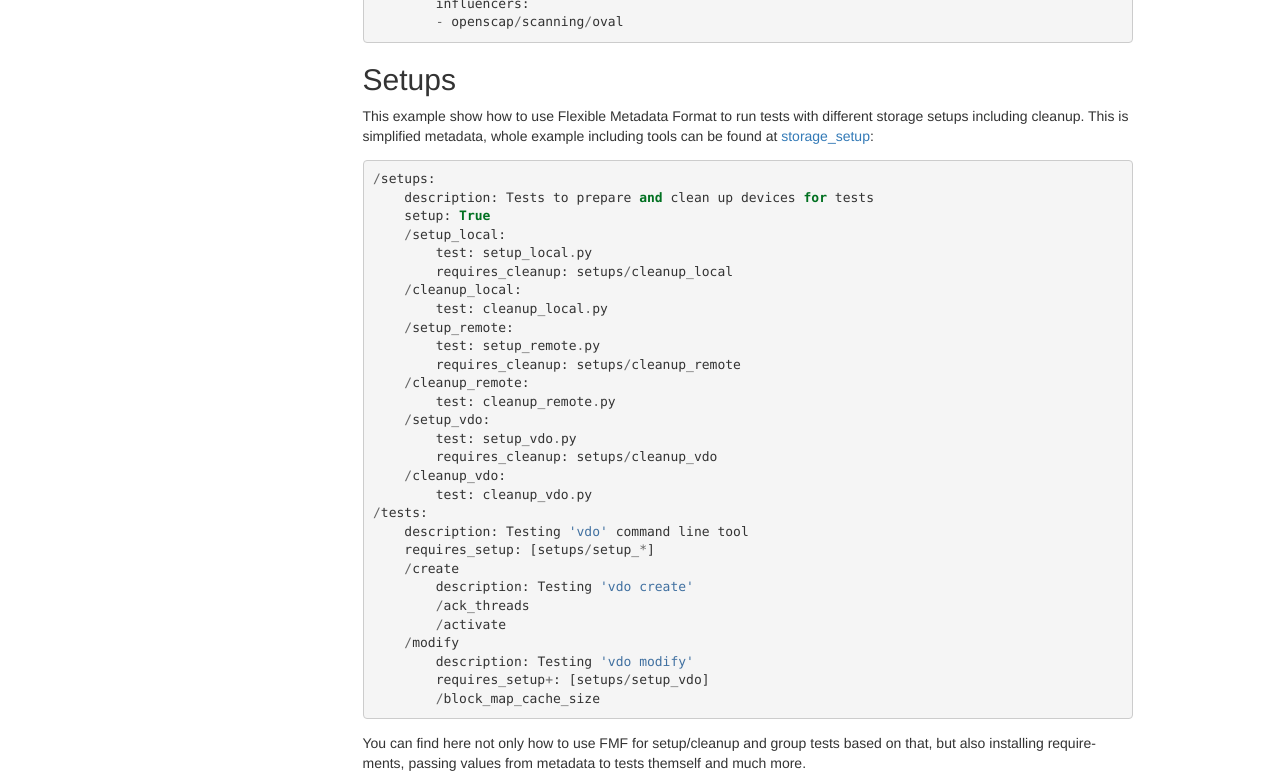
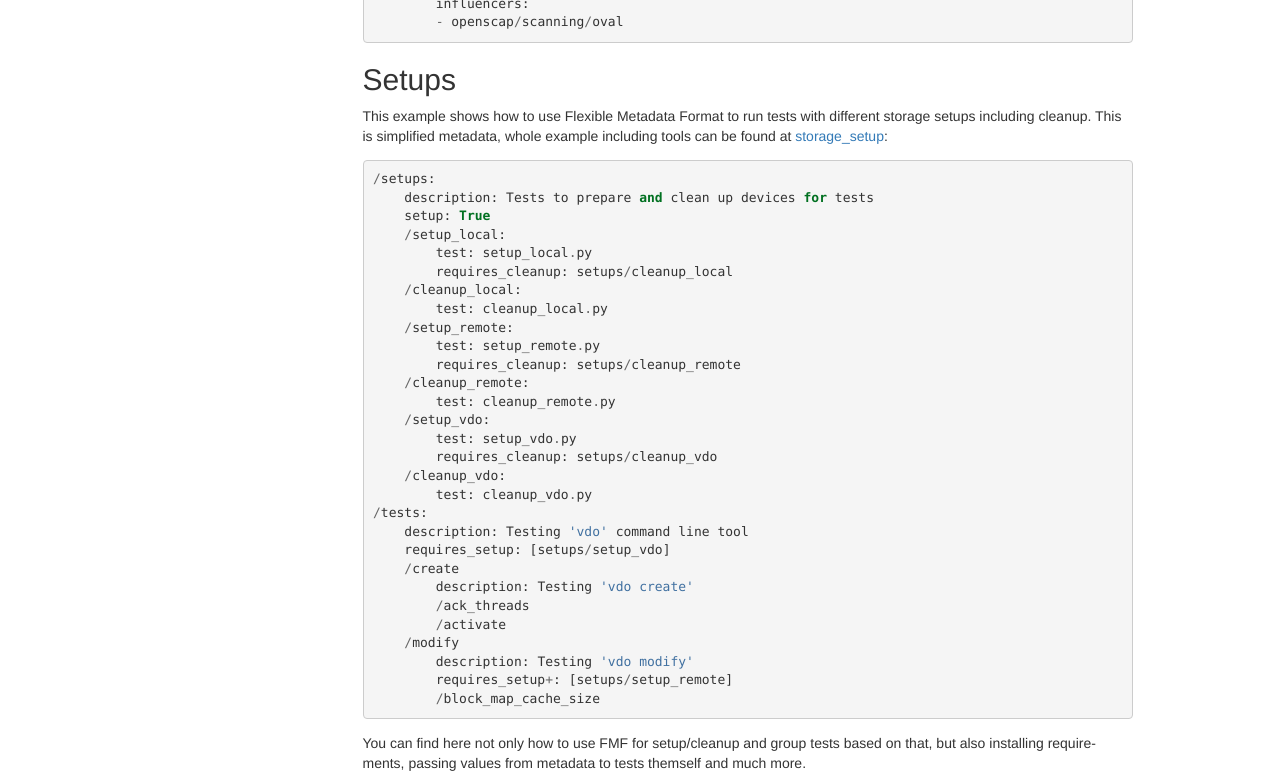
Before and after one commit to teemtee/fmf, a Sphinx documentation site: the page built from docs/examples.rst, in a window 1280 px wide and 1400 px high, scrolled down 1775 px. Shown: the part 556-1331 px from the top of the window. Built offline with Sphinx 7.4.7, drawn with Linux system fonts in a browser that asks for light colours.

Commit message:
Some minor adjustments to the setups example

```diff
--- a/docs/examples.rst
+++ b/docs/examples.rst
@@ -137,7 +137,7 @@ __ https://github.com/dahaic/test-strategist
 Setups
 ~~~~~~~~~~~~~~~~~~~~~~~~~~~~~~~~~~~~~~~~~~~~~~~~~~~~~~~~~~~~~~~~~~
 
-This example show how to use Flexible Metadata Format to
+This example shows how to use Flexible Metadata Format to
 run tests with different storage setups including cleanup.
 This is simplified metadata, whole example including tools
 can be found at storage_setup__::
@@ -162,14 +162,14 @@ can be found at storage_setup__::
             test: cleanup_vdo.py
     /tests:
         description: Testing 'vdo' command line tool
-        requires_setup: [setups/setup_*]
+        requires_setup: [setups/setup_vdo]
         /create
             description: Testing 'vdo create'
             /ack_threads
             /activate
         /modify
             description: Testing 'vdo modify'
-            requires_setup+: [setups/setup_vdo]
+            requires_setup+: [setups/setup_remote]
             /block_map_cache_size
 
 __ https://github.com/jkrysl/storage_setup
```
